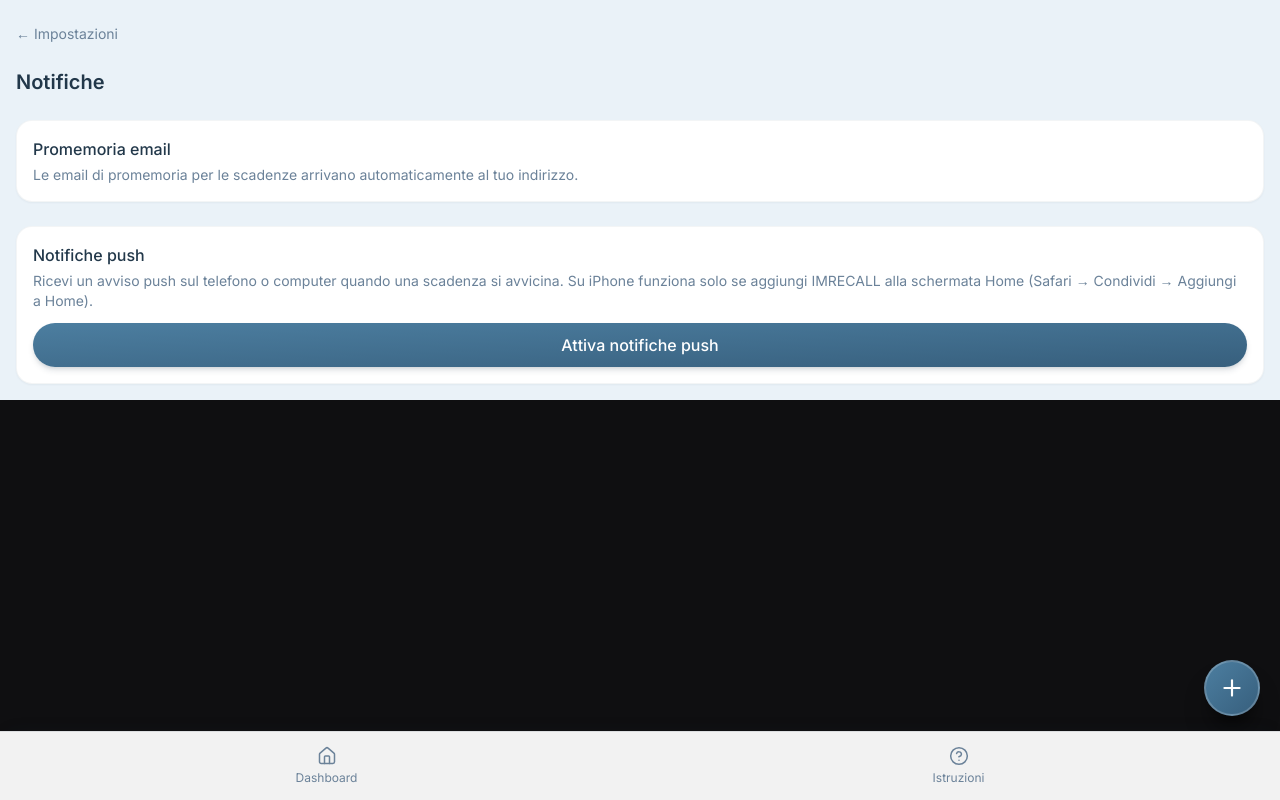
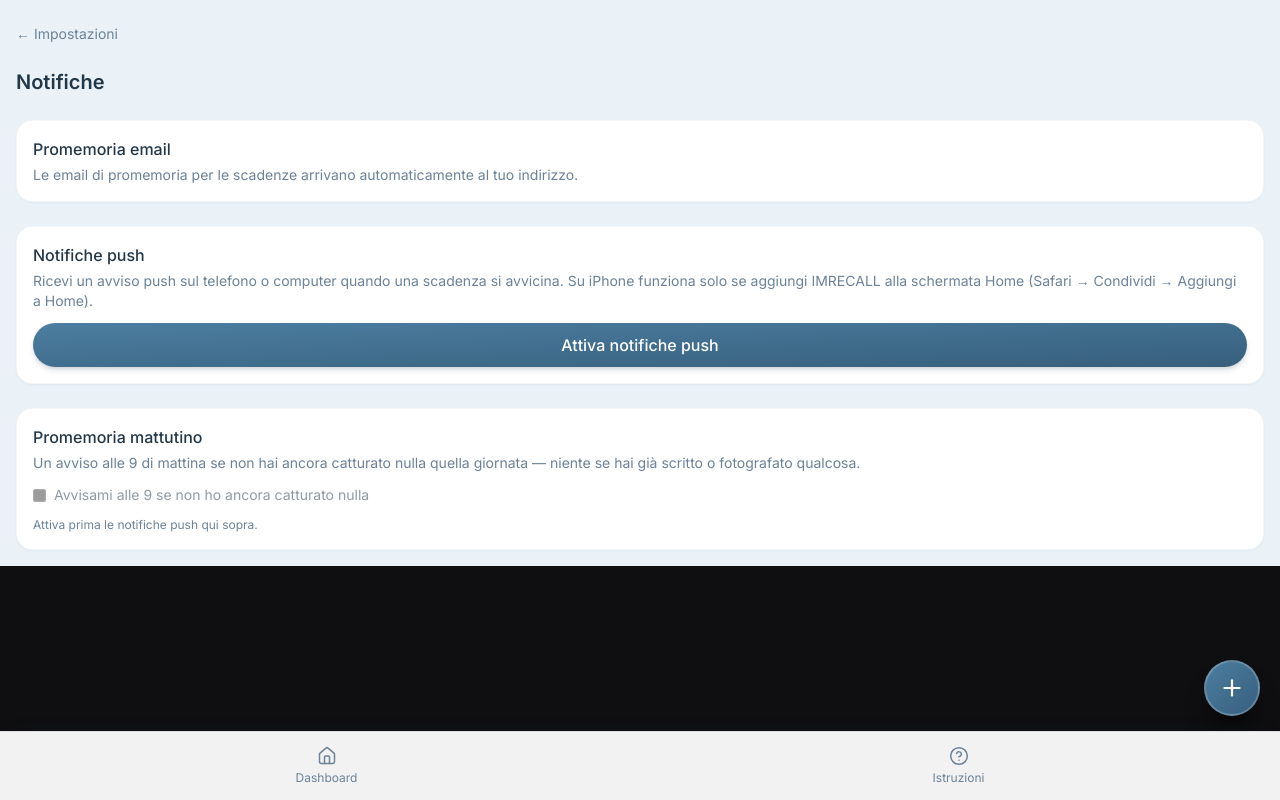
Before and after one commit to Ghostlineapps/imrecall, a Next.js app: page /settings/notifications in a window 1280 px wide. Built offline with nearby package versions, Linux system fonts and the light colour scheme; no server answers.

Commit message:
Add daily capture reminder toggle to Notifications settings

```diff
--- a/src/app/(app)/settings/notifications/page.tsx
+++ b/src/app/(app)/settings/notifications/page.tsx
@@ -23,6 +23,13 @@ export default function NotificationsSettingsPage() {
   const [error, setError] = useState<string | null>(null);
   const [userEmail, setUserEmail] = useState<string | null>(null);
 
+  // Promemoria mattutino "hai catturato qualcosa oggi?" (migration 036) —
+  // opt-in dedicato e separato dal push generico sopra, apposta: chi
+  // attiva le notifiche solo per farmaci/appuntamenti non deve ritrovarsi
+  // anche questo, vedi commento sul checkbox sotto.
+  const [dailyReminder, setDailyReminder] = useState(false);
+  const [dailyReminderSaving, setDailyReminderSaving] = useState(false);
+
   useEffect(() => {
     if (!("serviceWorker" in navigator) || !("PushManager" in window)) {
       setSupported(false);
@@ -36,6 +43,11 @@ export default function NotificationsSettingsPage() {
 
     const supabase = createClient();
     supabase.auth.getUser().then(({ data }) => setUserEmail(data.user?.email ?? null));
+
+    fetch("/api/profile")
+      .then((r) => r.json())
+      .then((data) => setDailyReminder(!!data.daily_capture_reminder_enabled))
+      .catch(() => {});
   }, []);
 
   async function enablePush() {
@@ -95,6 +107,23 @@ export default function NotificationsSettingsPage() {
     }
   }
 
+  // Salvataggio immediato, stesso principio delle altre preferenze
+  // dell'app (vedi settings/profile/page.tsx) — nessun tasto Salva.
+  async function toggleDailyReminder() {
+    const next = !dailyReminder;
+    setDailyReminder(next);
+    setDailyReminderSaving(true);
+    try {
+      await fetch("/api/profile", {
+        method: "PATCH",
+        headers: { "Content-Type": "application/json" },
+        body: JSON.stringify({ daily_capture_reminder_enabled: next }),
+      });
+    } finally {
+      setDailyReminderSaving(false);
+    }
+  }
+
   return (
     <div className="bg-celeste-bg min-h-full px-4 pt-6 pb-4 space-y-6 text-celeste-navy">
       <div className="flex items-center gap-2">
@@ -142,6 +171,44 @@ export default function NotificationsSettingsPage() {
 
         {error && <p className="text-urgent text-sm">{error}</p>}
       </div>
+
+      {/* Notifica separata dal toggle generico sopra, non una sua
+          conseguenza automatica: chi attiva il push solo per farmaci o
+          appuntamenti non deve ritrovarsi anche un promemoria quotidiano
+          che non ha chiesto — il rischio è che disattivi tutto il push pur
+          di non vederlo, perdendo anche gli avvisi che gli servono
+          davvero. Richiede comunque le notifiche push attive sopra: senza
+          una sottoscrizione non c'è nessun dispositivo a cui inviarla. */}
+      <div className="card-light space-y-3">
+        <div>
+          <p className="font-medium">Promemoria mattutino</p>
+          <p className="text-sm text-celeste-muted mt-1">
+            Un avviso alle 9 di mattina se non hai ancora catturato nulla quella giornata — niente
+            se hai già scritto o fotografato qualcosa.
+          </p>
+        </div>
+
+        <label
+          className={
+            "flex items-center gap-2 text-sm " + (supported && enabled ? "cursor-pointer" : "opacity-50")
+          }
+        >
+          <input
+            type="checkbox"
+            checked={dailyReminder}
+            onChange={toggleDailyReminder}
+            disabled={!supported || !enabled || dailyReminderSaving}
+            className="shrink-0"
+          />
+          Avvisami alle 9 se non ho ancora catturato nulla
+        </label>
+
+        {supported && !enabled && (
+          <p className="text-celeste-muted text-xs">
+            Attiva prima le notifiche push qui sopra.
+          </p>
+        )}
+      </div>
     </div>
   );
 }
```
